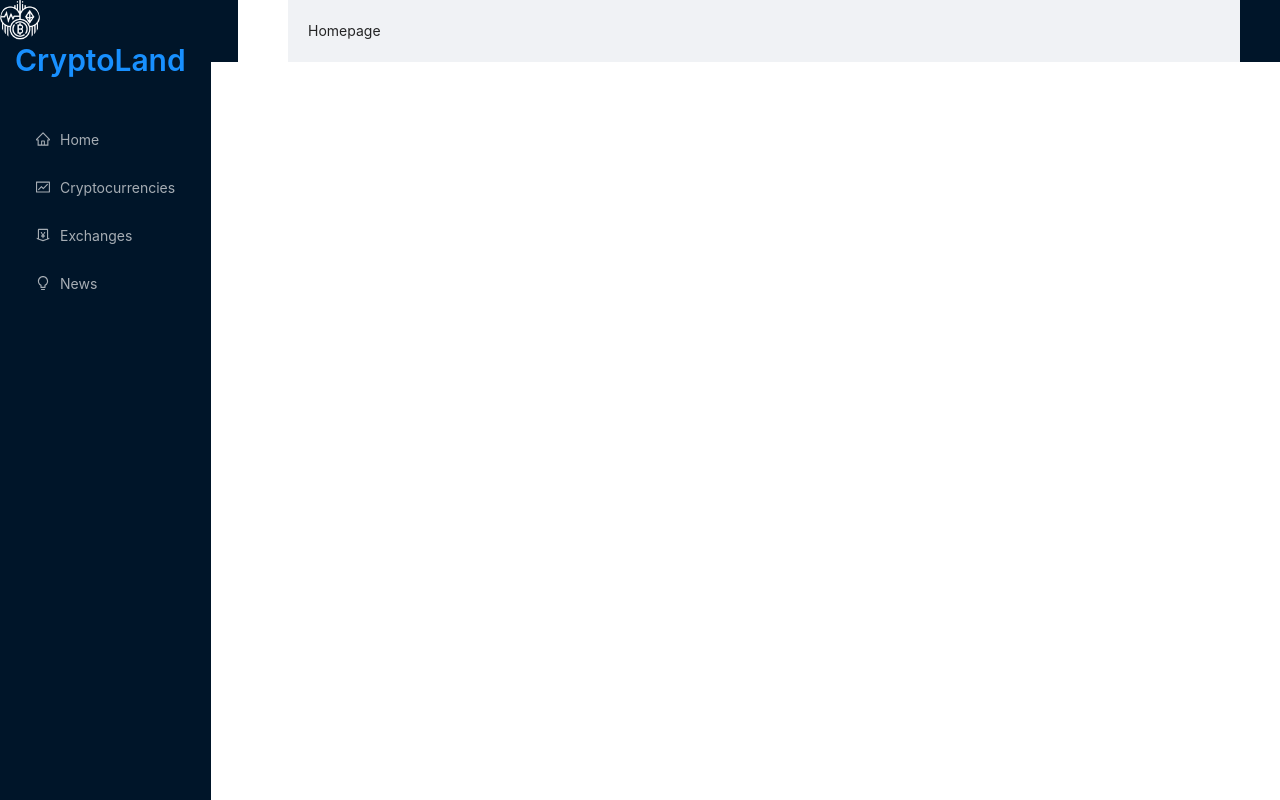
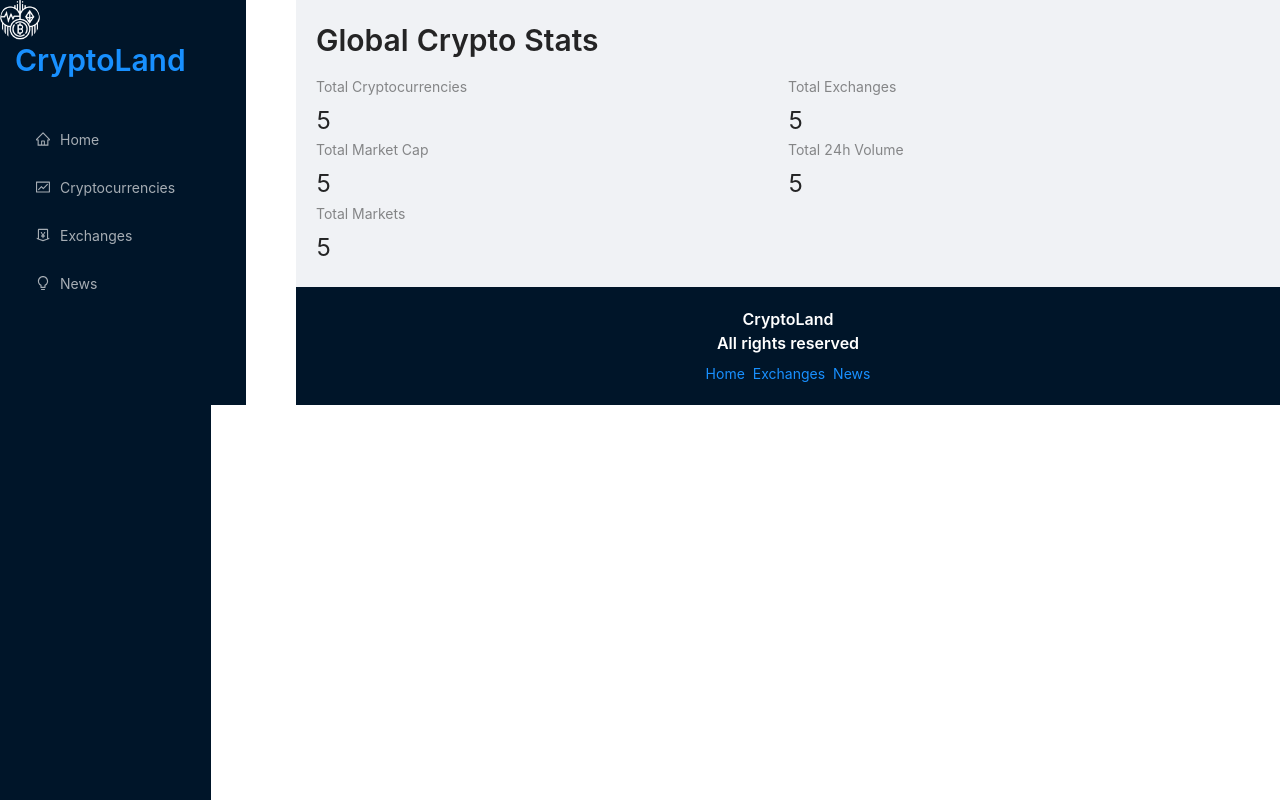
Before and after one commit to FosterChad95/crypto_app, a React (Create React App) app: page / in a window 1280 px wide. Built offline with nearby package versions, Linux system fonts and the light colour scheme.

Commit message:
Adding Redux Toolkit for Api queries

```diff
--- a/src/App.js
+++ b/src/App.js
@@ -10,7 +10,6 @@
   Cryptodetails,
 } from "./components";
 import "./App.css";
-
 
 const App = () => {
   return (
@@ -40,8 +39,21 @@
             </Switch>
           </div>
         </Layout>
+        <div className="footer">
+          <Typography.Title
+            level={5}
+            style={{ color: "white", textAlign: "center" }}
+          >
+            CryptoLand <br />
+            All rights reserved
+          </Typography.Title>
+          <Space>
+            <Link to="/">Home</Link>
+            <Link to="/exchanges">Exchanges</Link>
+            <Link to="/news">News</Link>
+          </Space>
+        </div>
       </div>
-      <div className="footer"></div>
     </div>
   );
 };
--- /dev/null
+++ b/src/app/store.js
@@ -0,0 +1,5 @@
+import { configureStore } from "@reduxjs/toolkit";
+
+export default configureStore({
+  reducer: {},
+});
--- a/src/components/Homepage.jsx
+++ b/src/components/Homepage.jsx
@@ -1,7 +1,35 @@
 import React from "react";
+import millify from "millify";
+import { Typography, Row, Col, Statistic } from "antd";
+import { Link } from "react-router-dom";
+
+const { Title } = Typography;
 
 const Homepage = () => {
-  return <div>Homepage</div>;
+  return (
+    <>
+      <Title level={2} className="heading">
+        Global Crypto Stats
+      </Title>
+      <Row>
+        <Col span={12}>
+          <Statistic title="Total Cryptocurrencies" value="5" />
+        </Col>
+        <Col span={12}>
+          <Statistic title="Total Exchanges" value="5" />
+        </Col>
+        <Col span={12}>
+          <Statistic title="Total Market Cap" value="5" />
+        </Col>
+        <Col span={12}>
+          <Statistic title="Total 24h Volume" value="5" />
+        </Col>
+        <Col span={12}>
+          <Statistic title="Total Markets" value="5" />
+        </Col>
+      </Row>
+    </>
+  );
 };
 
 export default Homepage;
--- a/src/index.js
+++ b/src/index.js
@@ -1,13 +1,16 @@
 import React from "react";
 import ReactDOM from "react-dom";
 import { BrowserRouter as Router } from "react-router-dom";
-
+import { Provider } from "react-redux";
+import store from "./app/store";
 import App from "./App";
 import "antd/dist/antd.css";
 
 ReactDOM.render(
   <Router>
-    <App />
+    <Provider store={store}>
+      <App />
+    </Provider>
   </Router>,
   document.getElementById("root")
 );
```
Also changed, not shown: src/services/cryptoApi.js (added, +20 -0 lines).
